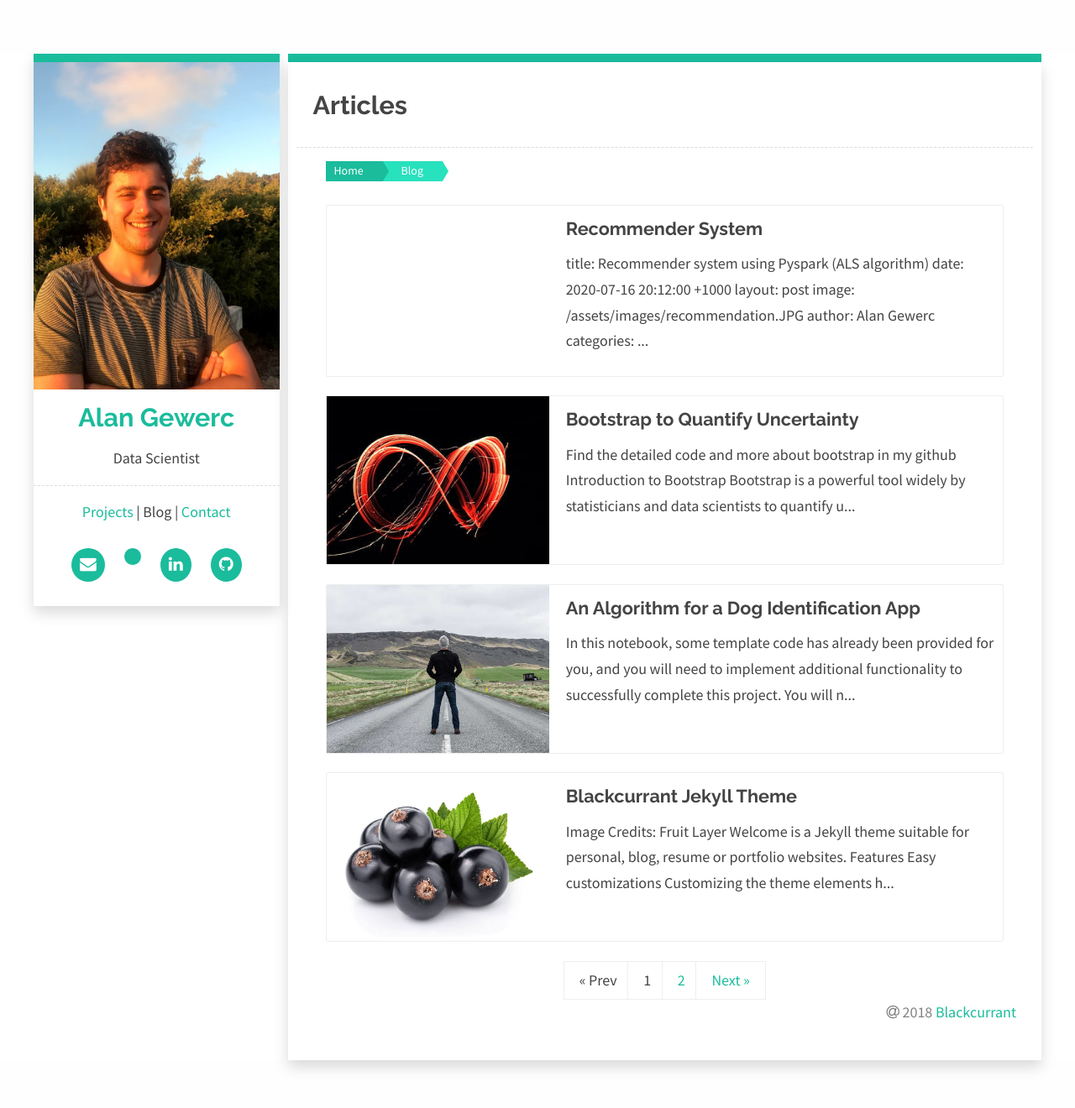
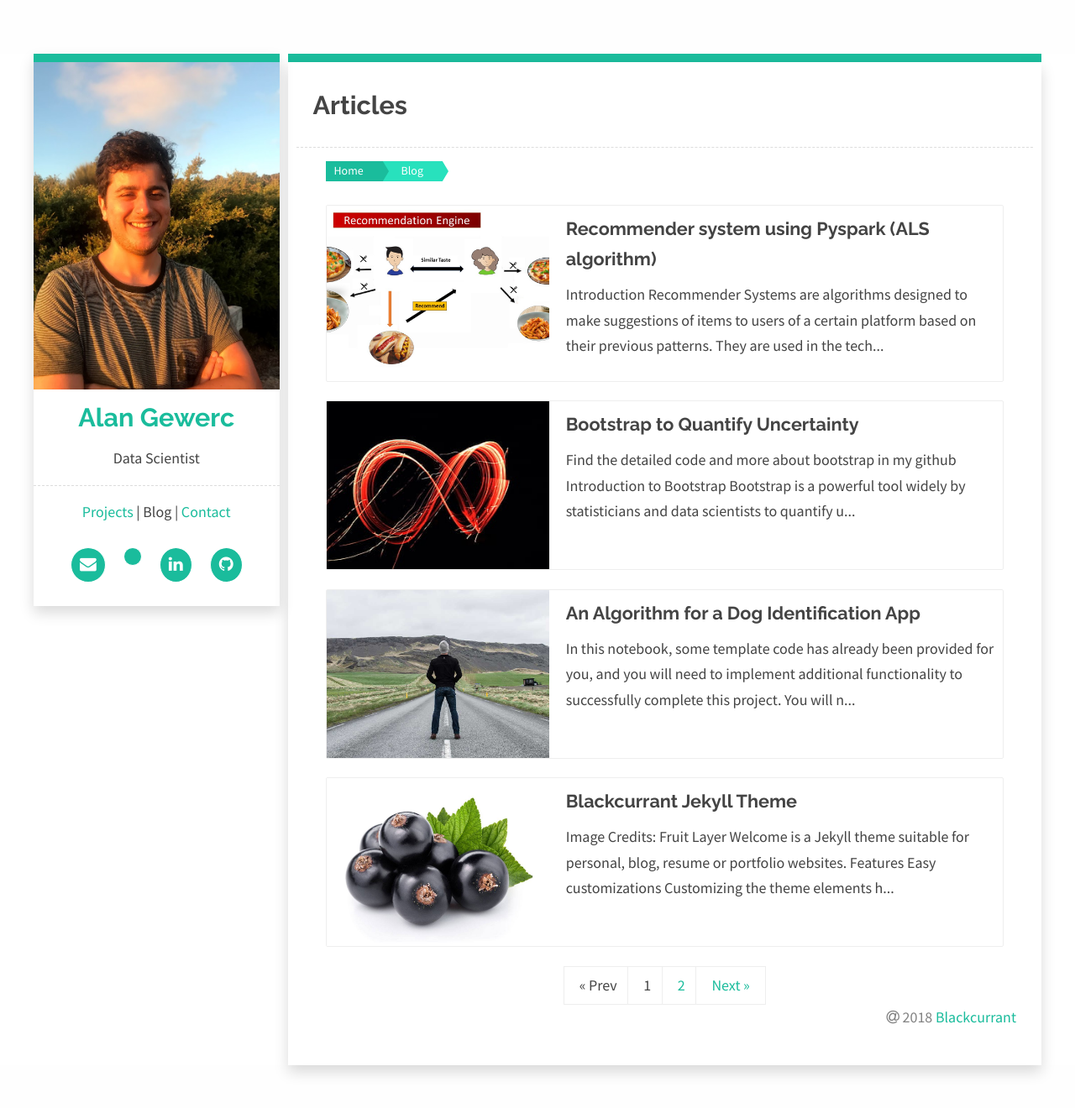
Before and after one commit to Agewerc/Agewerc.github.io, a Jekyll site: the page built from blog/index.html, in a window 1280 px wide and 1333 px high. Shown: the top 1320 px of the window at 84% size. Built offline with Jekyll 4.4.1, drawn with Linux system fonts in a browser that asks for light colours; the list of posts is cut into pages by our own code.

Commit message:
update website

```diff
--- a/_posts/2020-07-23-Recommender-System.md
+++ b/_posts/2020-07-23-Recommender-System.md
@@ -7,6 +7,7 @@ author: Alan Gewerc
 categories:
     - work
     - projects
+---
 
 ## Introduction
 
@@ -14,9 +15,6 @@ Recommender Systems are algorithms designed to make suggestions of items to user
 More recently, recommender systems have become more diffuse and are not limited to big tech companies but virtually every company can create its own system (with the right dataset).
 <br><br>
 The benefits of usign such systems are huge, as described [here](https://towardsdatascience.com/5-advantages-recommendation-engines-can-offer-to-businesses-10b663977673), [here](https://medium.com/@triconinfotech/improving-customer-engagement-with-recommender-systems-b423bdbb4e55) and [here](https://neoteric.eu/blog/how-to-boost-sales-with-a-recommender-system/).  In a nutshell, it can drive traffic, deliver personalized content, enhance customer engagement, increase sales and much more. <br>
-
-![image1](/assets/images/recommendation.JPG)
-
 The architecture of the recommendation engine is dependent on the business domain and the attributes of the dataset at one's disposal. For instance, customers on Ebay frequently provide ratings for products scaling on 1 (unhappy) to 5 (very happy). Spotfy hold information of the gender of music one listens to. Uber eats should know what is your favorite type of food. Istagram has user patterns of likes in images. Such data sources document interactions between users and products (items). In addition, the platform may access personal information from users, such as their location, age, sex and so on. Not to mention the complete metadata of their items.
 
 There are three especially commom methods to design a recommender system. `Collaborative Filtering`, `Content-based Filtering` and `hybrid techniques`. Content-based systems aims to make recommendation based on some previous information about the customer and the products. For instance if Netflix knows you like drama movies it might recommend you movies of this gender. However, in a collaborative filtering approach it might simply ignore the gender of the movie. The features used in this case are exclusevely users rating patterns. For instance if you whatched 5 different series on Netflix and have rated 5 each of them, just like some other random user, than you might be interested to know what else he was rated as 5 stars. Hybrid systems make use of both techniques.
@@ -228,7 +226,7 @@ plt.show()
 ![png](/assets/images/Recommender-System_18_0.png)
 
 
-> ## Convert String to index
+## Convert String to index
 
 Before starting the modelling process we must convert all columns that will be used in the model to integer. This is compulsory for the ALS model from pyspark.  The columns that need to be converted are the `business_id` and `user_id`.
 
```
Also changed, not shown: _pages/contact.md (+1 -8 lines), index.html (+0 -15 lines).
